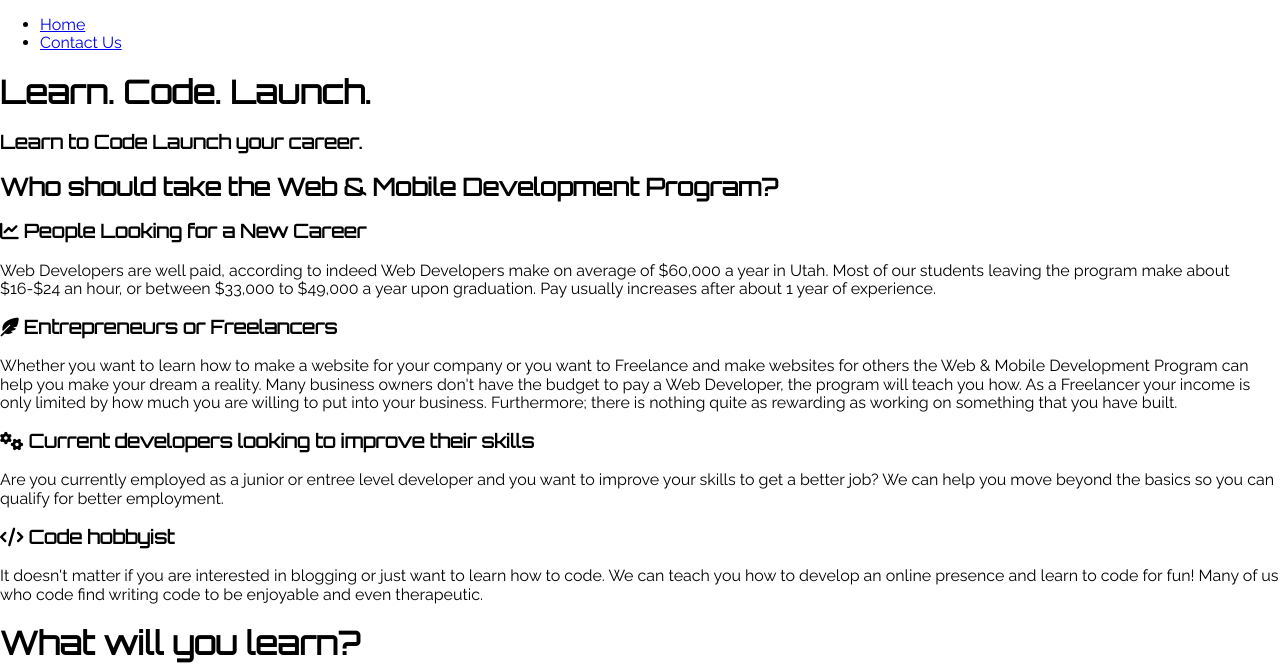
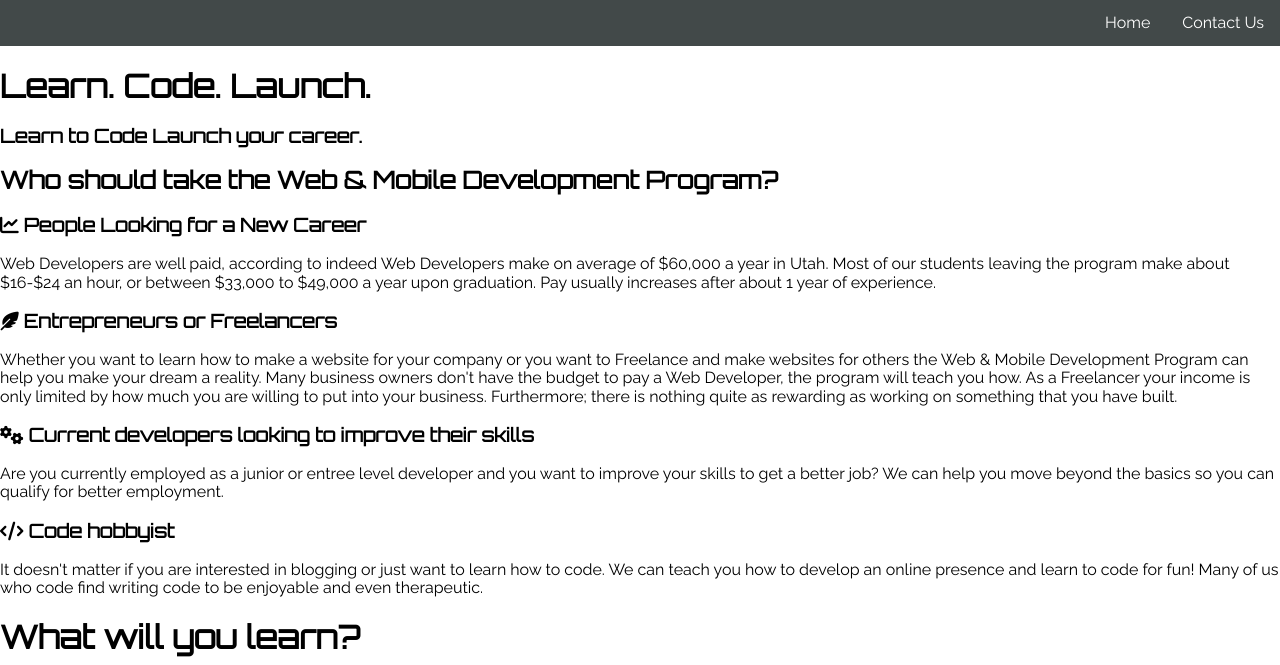
Before and after one commit to bugsbrog/bridgerland-project, a plain HTML site: page index.html in a window 1280 px wide. Shown: the top 665 px of the page. Drawn offline with Linux system fonts and the light colour scheme.

Commit message:
Finished the global section CSS

```diff
--- a/css/styles.css
+++ b/css/styles.css
@@ -1,4 +1,4 @@
-/* ===================  Global =================== */
+                                    /* ===================  Global =================== */
 
 body {
     font-family: 'Raleway', sans-serif;
@@ -7,3 +7,43 @@ body {
 h1, h2, h3, h4, h5, h6, figcaption {
     font-family: 'Orbitron', sans-serif;
 }
+
+.container {
+    width: 75%;
+    margin: 0 auto;
+}
+
+.center-image {
+    display: block;
+    margin: 0 auto;
+}
+
+                                    /* ====== Nav Bar ====== */
+
+Header nav ul {
+    list-style-type: none;
+    margin: 0;
+    padding: 0;
+    overflow: hidden;
+    background-color: #424949;
+}
+
+header nav ul {
+    display: flex;
+    justify-content: flex-end;
+}
+
+header nav ul li {
+    display: block;
+}
+
+header nav ul li a {
+    display: block;
+    color: white;
+    padding: 14px 16px;
+    text-decoration: none;
+}
+
+header nav ul li a:hover {
+    background-color: #3B5998;
+}
```
